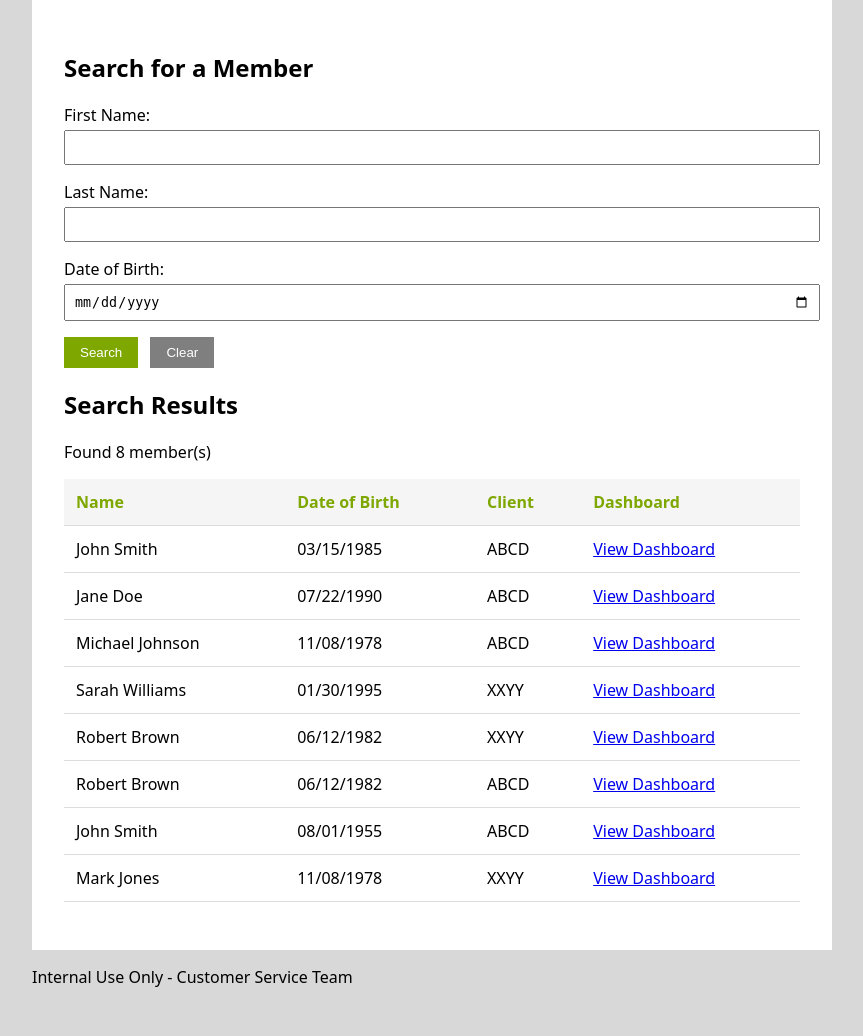
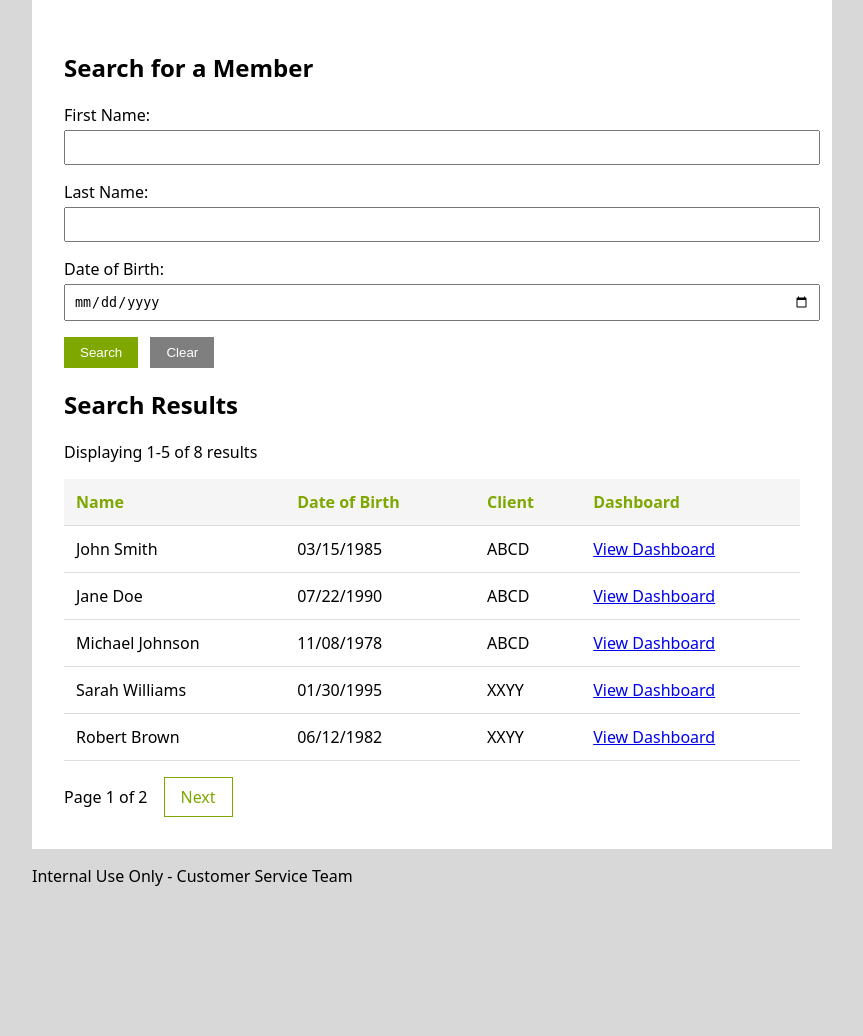
Before and after one commit to charlie7estrada/MC_Search_Tool, a Flask app: page /search in a window 1280 px wide. Shown: the part 183-1219 px from the top of the page, without its empty margins (208-1071 px from the left). After the commit the page ends 1069 px from the top, so only its background shows below. Run offline with Flask 3, Linux system fonts and the light colour scheme; data comes from the database, SQL or seed files in the repository.

Commit message:
add pagination to search results

```diff
--- a/app.py
+++ b/app.py
@@ -26,6 +26,8 @@ def search():
     first_name = request.args.get('first_name', '').strip()
     last_name = request.args.get('last_name', '').strip()
     dob = request.args.get('dob', '').strip()
+    page = request.args.get('page', 1, type=int)
+    per_page = 5  # Results per page
 
     # Build query
     query = Member.query
@@ -47,11 +49,12 @@ def search():
         except ValueError:
             pass  # Invalid date format, ignore
 
-    # Execute query
-    results = query.all()
+    # Paginate results
+    pagination = query.paginate(page=page, per_page=per_page, error_out=False)
 
     return render_template('index.html',
-        results=results,
+        results=pagination.items,
+        pagination=pagination,
         first_name=first_name,
         last_name=last_name,
         dob=dob
--- a/static/style.css
+++ b/static/style.css
@@ -69,3 +69,17 @@ th {
     background-color: whitesmoke;
     color: #7ea700;
 }
+
+.pagination {
+    margin-top: 1rem;
+    display: flex;
+    gap: 1rem;
+    align-items: center;
+}
+
+.pagination a {
+    color: #7ea700;
+    text-decoration: none;
+    padding: 0.5rem 1rem;
+    border: 1px solid #7ea700;
+}
--- a/templates/index.html
+++ b/templates/index.html
@@ -39,7 +39,7 @@
             <h2>Search Results</h2>
 
             {% if results %}
-                <p>Found {{ results|length }} member(s)</p>
+                <p>Displaying {{ (pagination.page - 1) * pagination.per_page + 1 }}-{{ (pagination.page - 1) * pagination.per_page + results|length }} of {{ pagination.total }} results</p>
 
                 <table>
                     <thead>
@@ -65,6 +65,21 @@
                         {% endfor %}
                     </tbody>
                 </table>
+
+                {% if pagination.pages > 1 %}
+                <div class="pagination">
+                    {% if pagination.has_prev %}
+                        <a href="/search?first_name={{ first_name }}&last_name={{ last_name }}&dob={{ dob }}&page={{ pagination.prev_num }}">Previous</a>
+                    {% endif %}
+
+                    <span>Page {{ pagination.page }} of {{ pagination.pages }}</span>
+
+                    {% if pagination.has_next %}
+                        <a href="/search?first_name={{ first_name }}&last_name={{ last_name }}&dob={{ dob }}&page={{ pagination.next_num }}">Next</a>
+                    {% endif %}
+                </div>
+                {% endif %}
+
             {% else %}
                 <p>No members found.</p>
             {% endif %}
```
